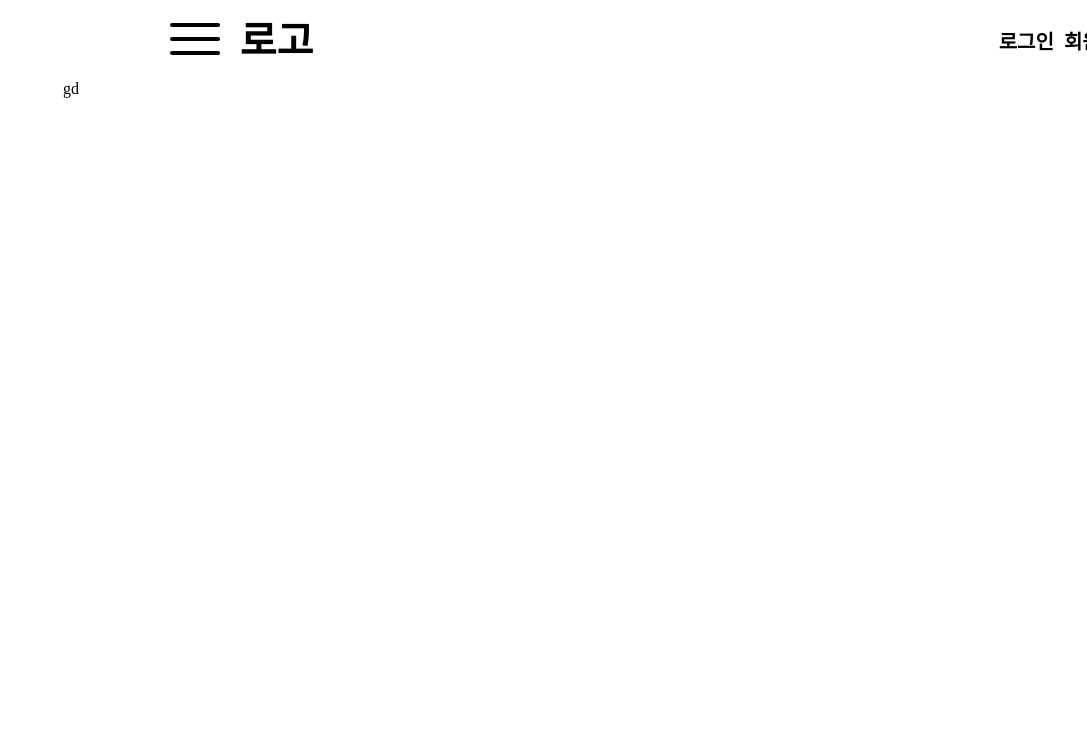
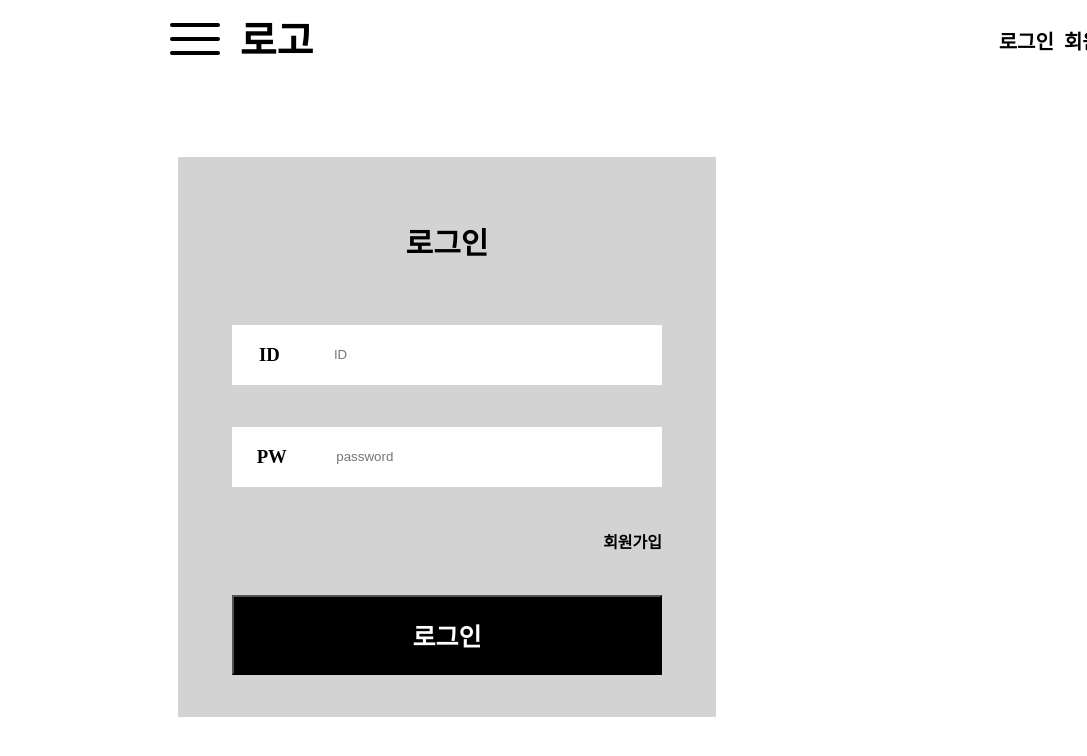
Before and after one commit to kangdokyoung/shoppingMall, a React app: page /login in a window 1280 px wide. Shown: the top 756 px of the page, without its empty margins (193-1280 px from the left). Built offline with nearby package versions, Linux system fonts and the light colour scheme.

Commit message:
로그인 페이지 수정, 회원가입 페이지 완료

```diff
--- a/public/index.html
+++ b/public/index.html
@@ -5,6 +5,7 @@
     <meta http-equiv="X-UA-Compatible" content="IE=edge">
     <meta name="viewport" content="width=device-width, initial-scale=1.0">
     <title>shop</title>
+    <base href="http://localhost:3000">
 </head>
 <body>
     <div id="root"></div>
--- a/src/app.tsx
+++ b/src/app.tsx
@@ -5,6 +5,7 @@ import Banner from "./component/banner/Banner";
 import MainPage from "./page/MainPage";
 import { RecoilRoot } from "recoil";
 import LoginPage from "./page/LoginPage";
+import SignUpPage from "./page/SignUpPage";
 
 const GlobalStyle = createGlobalStyle`
 *, *::before, *::after {
@@ -24,6 +25,7 @@ const App: React.FC = () => {
           <Routes>
             <Route path="/" element={<MainPage />} />
             <Route path="/login" element={<LoginPage />} />
+            <Route path="/signup" element={<SignUpPage />} />
           </Routes>
         </BrowserRouter>
       }
--- a/src/component/banner/Banner.tsx
+++ b/src/component/banner/Banner.tsx
@@ -149,7 +149,9 @@ function Banner() {
         <Link to={"/login"} style={{ textDecoration: "none", color: "black" }}>
           <MoveBtn>로그인</MoveBtn>
         </Link>
-        <MoveBtn>회원가입</MoveBtn>
+        <Link to={"/signup"} style={{ textDecoration: "none", color: "black" }}>
+          <MoveBtn>회원가입</MoveBtn>
+        </Link>
         <MoveBtn>문의</MoveBtn>
         <MoveBtn
           search={true}
--- a/src/component/banner/DetailMenu.tsx
+++ b/src/component/banner/DetailMenu.tsx
@@ -91,7 +91,12 @@ function DetailMenu() {
           >
             <ListMenu onClick={() => setIsClick((e) => !e)}>로그인</ListMenu>
           </Link>
-          <ListMenu>회원가입</ListMenu>
+          <Link
+            to={"/signup"}
+            style={{ textDecoration: "none", color: "black" }}
+          >
+            <ListMenu onClick={() => setIsClick((e) => !e)}>회원가입</ListMenu>
+          </Link>
           <ListMenu>마이페이지</ListMenu>
           <ListMenu>장바구니</ListMenu>
         </DetailList>
--- a/src/component/login/Login.tsx
+++ b/src/component/login/Login.tsx
@@ -1,4 +1,5 @@
-import React from "react";
+import React, { useState } from "react";
+import { Link } from "react-router-dom";
 import styled from "styled-components";
 
 const Scontainer = styled.div`
@@ -11,13 +12,89 @@ const Scontainer = styled.div`
 const SLoginContainer = styled.div`
   width: 60%;
   height: 70%;
-  display: flex;
+  display:flex;
+  justify-content:center;
 `;
 
+const SLoginBox = styled.form`
+  width: 70%;
+  height: 80%;
+  background-color: lightgrey;
+  display:flex;
+  justify-content:space-evenly;
+  flex-direction:column;
+  align-items:center;
+  margin-top:10%;
+`;
+
+const Stitle = styled.div`
+  height: 15%;
+  font-weight: bold;
+  font-size: 30px;
+  text-align:center;
+  padding-top:20px;
+`
+
+const SBox = styled.div`
+  width: 80%;
+  height: 60px;
+  background-color: white;
+  display:flex;
+  justify-content: space-around;
+  align-items:center;
+`
+
+const Sinput = styled.input`
+  border: none;
+  height: 70%;
+  width: 70%;
+`
+
+const Ssignbtn = styled.div`
+  width:80%;
+  text-align:right;
+  font-weight: bold;
+  :hover{
+    cursor:pointer;
+  }
+`
+
+const SLoginBtn = styled.button`
+  width: 80%;
+  background-color: black;
+  color:white;
+  font-weight: bold;
+  font-size: 25px;
+  text-align:center;
+  padding-top: 20px;
+  padding-bottom: 20px;
+`
+
 function Login() {
+  const [id, setId] = useState("");
+  const [password, setPassword] = useState("");
+
   return (
     <Scontainer>
-      <SLoginContainer>gd</SLoginContainer>
+      <SLoginContainer>
+        <SLoginBox>
+          <Stitle>로그인</Stitle>
+          <SBox>
+            <h3>ID</h3>
+            <Sinput type="text" placeholder="ID" value={id} onChange={(e)=>{setId(e.target.value)}} />
+          </SBox>
+          <SBox>
+            <h3>PW</h3>
+            <Sinput type="password" placeholder="password" value={password} onChange={(e)=>{setPassword(e.target.value)}} />
+          </SBox>
+          <Ssignbtn>
+            <Link to={"/signup"} style={{ textDecoration: "none", color: "black" }}>회원가입</Link>
+          </Ssignbtn>
+          <SLoginBtn type="submit" onClick={()=>{console.log(id, password, '로그인!')}}>
+            로그인
+          </SLoginBtn>
+        </SLoginBox>
+      </SLoginContainer>
     </Scontainer>
   );
 }
--- a/src/component/mainGoods/MainGoods.tsx
+++ b/src/component/mainGoods/MainGoods.tsx
@@ -26,7 +26,7 @@ function MainGoods() {
     <Scontainer>
       <GoodsList>
         {arr.map((data, i) => {
-          return <MainDetail />;
+          return <MainDetail key={i} />;
         })}
       </GoodsList>
     </Scontainer>
--- /dev/null
+++ b/src/component/signup/SignUp.tsx
@@ -0,0 +1,98 @@
+import React,{useState} from 'react';
+import styled from 'styled-components';
+
+const Scontainer = styled.div`
+  display: flex;
+  justify-content: center;
+  height: 1000px;
+  min-height: 800px;
+`;
+
+const SsignUpContainer = styled.div`
+  width: 60%;
+  height: 70%;
+  display:flex;
+  justify-content:center;
+`;
+
+const SsignUpBox = styled.form`
+  width: 70%;
+  height: 100%;
+  background-color: lightgrey;
+  display:flex;
+  justify-content:space-evenly;
+  flex-direction:column;
+  align-items:center;
+  margin-top:10%;
+`;
+
+const Stitle = styled.div`
+  height: 15%;
+  font-weight: bold;
+  font-size: 30px;
+  text-align:center;
+  padding-top:20px;
+`
+
+const SBox = styled.div`
+  width: 80%;
+  height: 60px;
+  background-color: white;
+  display:flex;
+  justify-content: space-around;
+  align-items:center;
+`
+
+const Sinput = styled.input`
+  border: none;
+  height: 70%;
+  width: 70%;
+`
+
+const SsignUpBtn = styled.button`
+  width: 80%;
+  background-color: black;
+  color:white;
+  font-weight: bold;
+  font-size: 25px;
+  text-align:center;
+  padding-top: 20px;
+  padding-bottom: 20px;
+`
+
+function SignUp() {
+    const [name, setName] = useState("");
+    const [id, setId] = useState("");
+    const [password, setPassword] = useState("");
+    const [email, setEmail] = useState("");
+    return (
+        <Scontainer>
+            <SsignUpContainer>
+                <SsignUpBox>
+                    <Stitle>회원가입</Stitle>
+                    <SBox>
+                        <h3>이름</h3>
+                        <Sinput type="text" placeholder='이름' value={name} />
+                    </SBox>
+                    <SBox>
+                        <h3>ID</h3>
+                        <Sinput type="text" placeholder='ID' value={id} />
+                    </SBox>
+                    <SBox>
+                        <h3>PW</h3>
+                        <Sinput type="password" placeholder='PW' value={password} />
+                    </SBox>
+                    <SBox>
+                        <h3>E-mail</h3>
+                        <Sinput type="email" placeholder='이메일' value={email} />
+                    </SBox>
+                    <SsignUpBtn type='submit' onClick={()=>{console.log(name,id, password, email, '회원가입!')}}>
+                        회원가입
+                    </SsignUpBtn>
+                </SsignUpBox>
+            </SsignUpContainer>
+        </Scontainer>
+    );
+}
+
+export default SignUp;
--- /dev/null
+++ b/src/page/SignUpPage.tsx
@@ -0,0 +1,10 @@
+import React from 'react';
+import SignUp from '../component/signup/SignUp';
+
+function SignUpPage() {
+    return (
+        <SignUp></SignUp>
+    );
+}
+
+export default SignUpPage;
--- a/webpack.config.js
+++ b/webpack.config.js
@@ -16,6 +16,7 @@ module.exports = (env, argv) => {
       filename: "[name].js", // 출력되는 파일 이름
     },
     devServer: {
+      historyApiFallback:true, // 새로고침 했을 때 404 에러뜨는거 방지
       port: 3000, // 웹팩 개발서버를 돌렸을 때 돌아갈 포트번호
       hot: true, // 저장시 바로 화면에 적용되게 끔 하기위한 핫 리로더
     },
```
